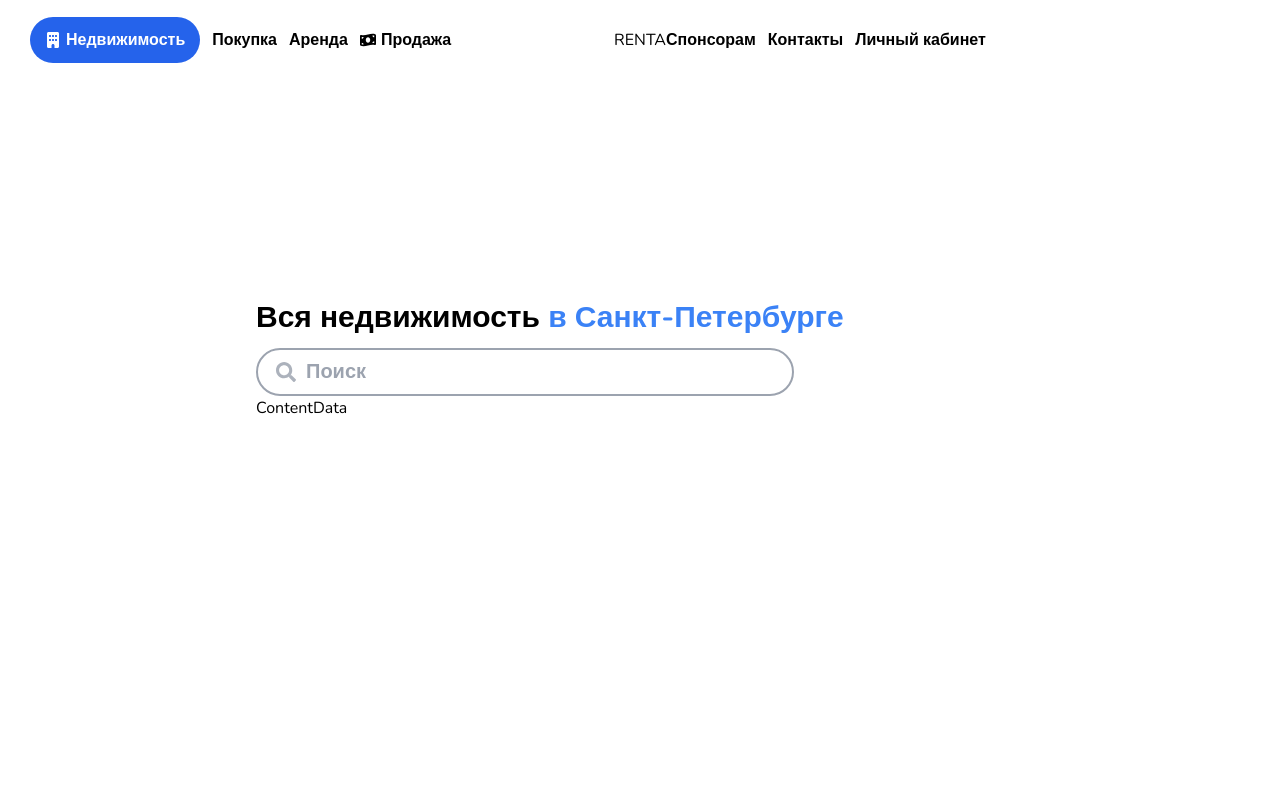
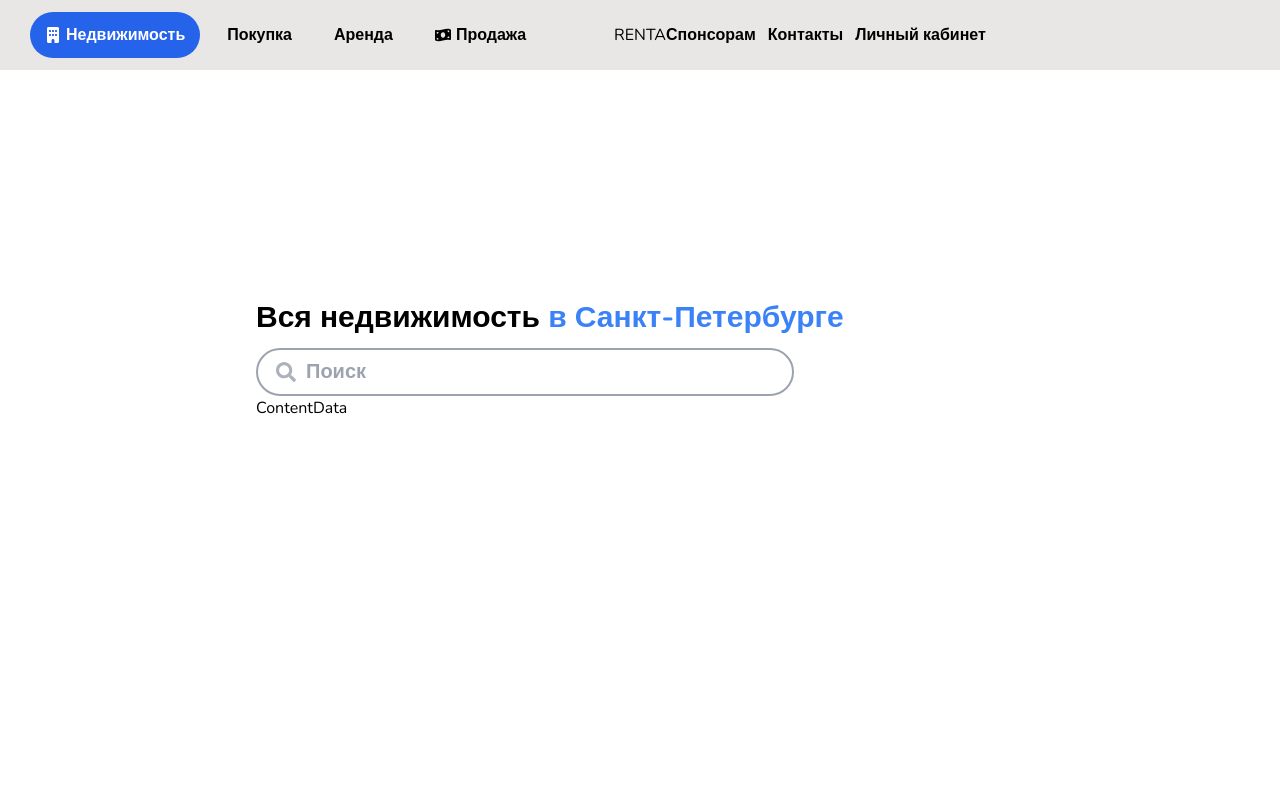
Before and after one commit to Skapty6260/Renta, a Next.js app: page / in a window 1280 px wide. Shown: the top 800 px of the page. Built offline with nearby package versions, Linux system fonts and the light colour scheme.

Commit message:
More architecture
added zustand as data storage, created config folder for all data, including entities like appartments and homes, cuz i wouldn't do backend

```diff
--- a/src/components/layout/navbar/item.tsx
+++ b/src/components/layout/navbar/item.tsx
@@ -70,8 +70,7 @@ export const NavbarItem: React.FC<{
 		status: boolean
 	}
 	isExtended: boolean
-}> = ({ item, index, ActivateDropdown, DropdownActive, isExtended }) => {
-	return (
+}> = ({ item, index, ActivateDropdown, DropdownActive, isExtended }) => (
 	<li
 		key={index}
 		className={
@@ -98,4 +97,3 @@ export const NavbarItem: React.FC<{
 		)}
 	</li>
 )
-}
--- a/src/components/layout/navbar/list.tsx
+++ b/src/components/layout/navbar/list.tsx
@@ -49,7 +49,17 @@ export const NavbarPart: React.FC<IProps> = ({
 				/>
 			))}
 
-			{dropdownActive.status && isExtended ? <Dropdown_Extended /> : null}
+			{dropdownActive.status && isExtended ? (
+				<Dropdown_Extended
+					setDropdownActive={setDropdownActive}
+					variant='first'
+				/>
+			) : (
+				<Dropdown_Extended
+					setDropdownActive={setDropdownActive}
+					variant='second'
+				/>
+			)}
 		</ul>
 	)
 }
--- a/src/components/layout/navbar/navbar.module.scss
+++ b/src/components/layout/navbar/navbar.module.scss
@@ -67,16 +67,16 @@
 	top: 0;
 	z-index: 1000;
 	width: 100%;
-	height: 80px;
+	height: 70px;
 	display: flex;
 	justify-content: space-between;
 	align-items: center;
 	inset: 0;
 	font-size: 16px;
 	padding: 10px 30px;
+	background: #e9e6e6;
 
 	ul:not(.firstList) {
-		z-index: -100;
 		li {
 			transition: all 0.3s ease-in-out;
 
--- a/src/components/layout/navbar/navbar.tsx
+++ b/src/components/layout/navbar/navbar.tsx
@@ -3,68 +3,18 @@ import { useUiStore } from '@/store'
 import { INavbarPartItem, NavbarPart } from './list'
 import styles from './navbar.module.scss'
 
-import {
-	FaBuilding,
-	FaBasketShopping,
-	FaBusinessTime,
-	FaMoneyBillWave,
-} from 'react-icons/fa6'
-import { MdClose } from 'react-icons/md'
+import navbarConfig from '@/config/navbar'
 
 export const NavbarLayout: React.FC<{
 	variant?: 'horizontal' | 'extended'
 }> = ({ variant = 'horizontal' }) => {
 	const { navbar_variant } = useUiStore()
 
-	const firstList: INavbarPartItem[] = [
-		{
-			label: 'Недвижимость',
-			variant: 'main',
-			customStyles: {
-				default: `bg-blue-600 ${
-					navbar_variant == 'horizontal' && 'text-white'
-				}`,
-				active: 'bg-[#ebebeb] text-blue-600',
-			},
-			noShrinkAffect: true,
-			icon: {
-				default: <FaBuilding />,
-				active: <MdClose />,
-			},
-			type: 'dropdown',
-		},
-		{
-			label: 'Покупка',
-			type: 'dropdown',
-			icon: {
-				default: <FaBasketShopping />,
-			},
-			variant: variant == 'extended' ? 'main' : 'default',
-		},
-		{
-			label: 'Аренда',
-			type: 'dropdown',
-			icon: {
-				default: <FaBusinessTime />,
-			},
-			variant: variant == 'extended' ? 'main' : 'default',
-		},
-		{
-			label: 'Продажа',
-			type: 'link',
-			url: '/sale',
-			icon: {
-				default: <FaMoneyBillWave />,
-			},
-			variant: variant == 'extended' ? 'main' : 'default',
-		},
-	]
-
-	const lastList: INavbarPartItem[] = [
-		{ label: 'Спонсорам', type: 'link', url: '/sponsors' },
-		{ label: 'Контакты', type: 'link', url: '/contacts' },
-		{ label: 'Личный кабинет', type: 'link', url: '/me' },
-	]
+	const { firstList, lastList } = navbarConfig
+	navbarConfig.firstList[0].customStyles = {
+		default: `bg-blue-600 ${navbar_variant == 'horizontal' && 'text-white'}`,
+		active: 'bg-[#ebebeb] text-blue-600',
+	}
 
 	if (navbar_variant == 'extended' && variant == 'horizontal') return null
 
--- a/src/components/ui/dropdown/extended/extended.module.scss
+++ b/src/components/ui/dropdown/extended/extended.module.scss
@@ -6,7 +6,7 @@
 	left: 0;
 	width: 100%;
 	height: 110vh;
-	background: #000000aa;
+	background: #000000be;
 
 	nav {
 		position: absolute;
@@ -30,3 +30,6 @@
 		top: 60px;
 	}
 }
+
+.dropdown_container2 {
+}
--- a/src/components/ui/dropdown/extended/index.tsx
+++ b/src/components/ui/dropdown/extended/index.tsx
@@ -1,9 +1,23 @@
+import React, { Dispatch, SetStateAction } from 'react'
 import styles from './extended.module.scss'
 
-export const Dropdown_Extended = () => {
+export const Dropdown_Extended: React.FC<{
+	variant: 'first' | 'second'
+	setDropdownActive: Dispatch<
+		SetStateAction<{ dropdown: string; status: boolean }>
+	>
+}> = ({ variant, setDropdownActive }) => {
 	return (
-		<div className={styles.dropdown_container}>
-			<nav></nav>
+		<div
+			className={
+				variant == 'first'
+					? styles.dropdown_container
+					: styles.dropdown_container2
+			}
+		>
+			<nav
+				onMouseLeave={() => setDropdownActive({ dropdown: '', status: false })}
+			></nav>
 
 			<aside></aside>
 		</div>
--- /dev/null
+++ b/src/config/navbar.tsx
@@ -0,0 +1,62 @@
+import { INavbarPartItem } from '@/components/layout/navbar/list'
+import {
+	FaBuilding,
+	FaBasketShopping,
+	FaBusinessTime,
+	FaMoneyBillWave,
+} from 'react-icons/fa6'
+import { MdClose } from 'react-icons/md'
+
+interface INavbarConfig {
+	firstList: INavbarPartItem[]
+	lastList: INavbarPartItem[]
+}
+
+const firstPart: INavbarPartItem[] = [
+	{
+		label: 'Недвижимость',
+		variant: 'main',
+		noShrinkAffect: true,
+		icon: {
+			default: <FaBuilding />,
+			active: <MdClose />,
+		},
+		type: 'dropdown',
+	},
+	{
+		label: 'Покупка',
+		type: 'dropdown',
+		icon: {
+			default: <FaBasketShopping />,
+		},
+		variant: 'main',
+	},
+	{
+		label: 'Аренда',
+		type: 'dropdown',
+		icon: {
+			default: <FaBusinessTime />,
+		},
+		variant: 'main',
+	},
+	{
+		label: 'Продажа',
+		type: 'link',
+		url: '/sale',
+		icon: {
+			default: <FaMoneyBillWave />,
+		},
+		variant: 'main',
+	},
+]
+
+const navbarConfig: INavbarConfig = {
+	firstList: firstPart,
+	lastList: [
+		{ label: 'Спонсорам', type: 'link', url: '/sponsors' },
+		{ label: 'Контакты', type: 'link', url: '/contacts' },
+		{ label: 'Личный кабинет', type: 'link', url: '/me' },
+	],
+}
+
+export default navbarConfig
```
Lines whose indentation alone changed are shown as unchanged.
